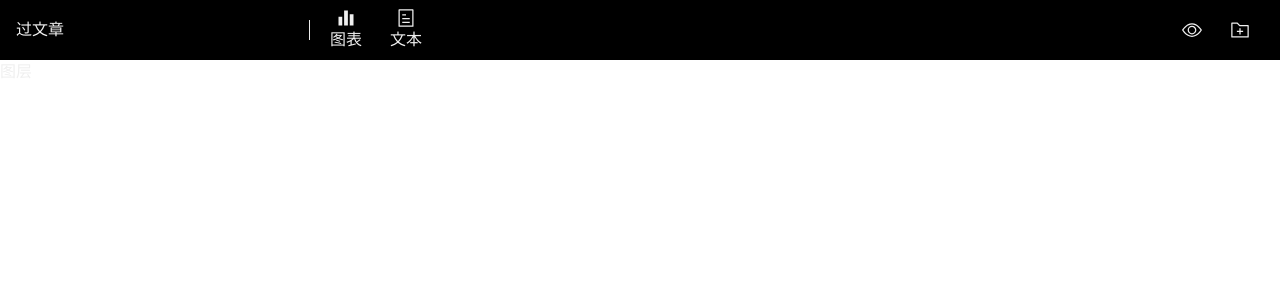
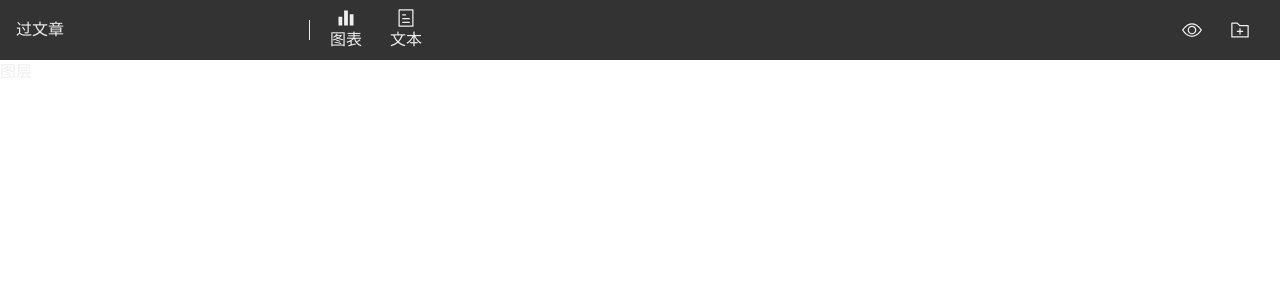
Before and after one commit to saber09130605/Low-Code, a Vue app: page / in a window 1280 px wide. Shown: the top 300 px of the page. Built offline with nearby package versions, Linux system fonts and the light colour scheme.

Commit message:
调整基础色调

```diff
--- a/src/stores/useColorStores.ts
+++ b/src/stores/useColorStores.ts
@@ -2,7 +2,9 @@ import { defineStore } from "pinia";
 const colorStore = defineStore("color", {
     state() {
         return {
-            baseColor:"#000"
+            baseColor: "rgba(0,0,0,0.8)",
+            headerColor: "rgba(0,0,0,1)",
+            boderColor:"rgba(25,25,25,1)"
         }
     },
     getters: {},
```
